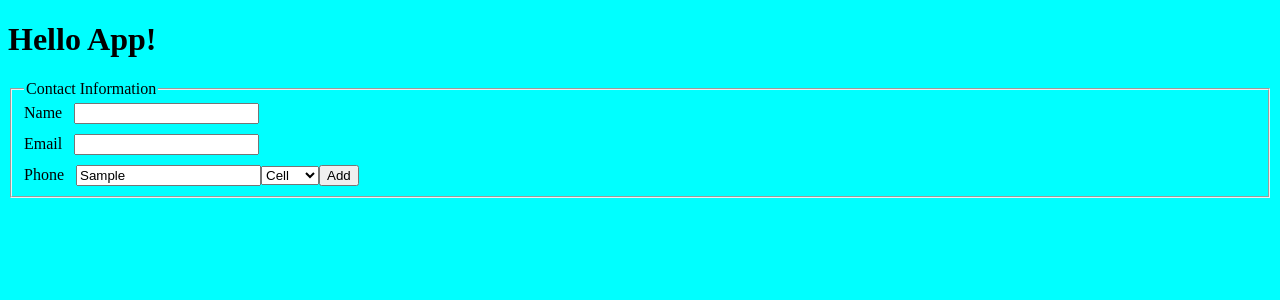
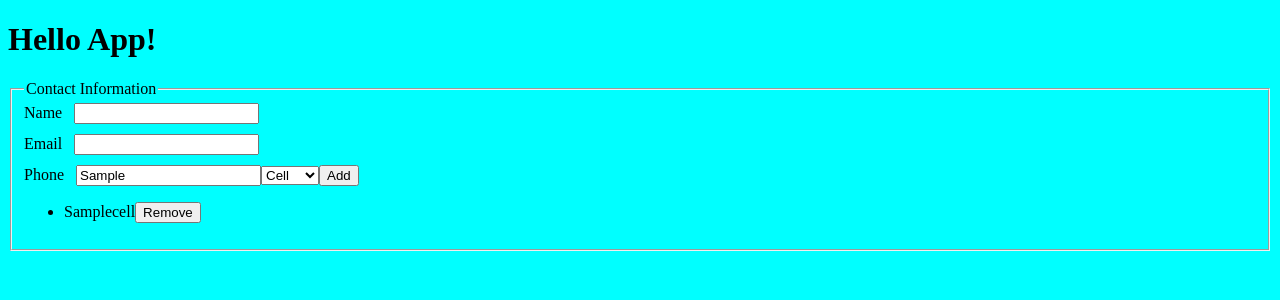
Before and after one commit to gitdingus/cv-application, a React app: page / in a window 1280 px wide. Both pictures are taken after typing "Sample" into the empty fields and a click on the button "Add". Shown: the top 300 px of the page. Built offline with nearby package versions, Linux system fonts and the light colour scheme.

Commit message:
Ability to make a list of contact numbers, working on remove

```diff
--- a/src/components/contact-info/Edit.jsx
+++ b/src/components/contact-info/Edit.jsx
@@ -10,6 +10,12 @@ class Edit extends React.Component {
       email: '',
       phone: '',
       phoneType: 'cell',
+      /* holds array of objects of the form:
+        {
+          number: Number,
+          type: (cell|home|work|other),
+        }
+      */
       phoneList: [],
     };
 
@@ -18,6 +24,7 @@ class Edit extends React.Component {
     this.phoneInputChanged = this.phoneInputChanged.bind(this);
     this.phoneTypeChanged = this.phoneTypeChanged.bind(this);
     this.addPhone = this.addPhone.bind(this);
+    this.removeNumber = this.removeNumber.bind(this);
   }
 
   nameChanged(e) {
@@ -50,12 +57,41 @@ class Edit extends React.Component {
 
   addPhone() {
     console.log('add phone');
+    const { phone, phoneType } = this.state;
+    const newPhone = {
+      number: phone,
+      type: phoneType,
+    };
+
+    this.setState((prevState) => (
+      { phoneList: prevState.phoneList.concat(newPhone) }
+    ), () => {
+      const { phoneList } = this.state;
+      console.log('phone list');
+      console.log(phoneList);
+    });
+  }
+
+  removeNumber() {
+    console.log('remove number');
+  }
+
+  getPhoneListElements() {
+    const { phoneList } = this.state;
+    return phoneList.map((number) => (
+      <li>
+        <span>{number.number}</span>
+        <span>{number.type}</span>
+        <button type="button" onClick={this.removeNumber}>Remove</button>
+      </li>
+    ));
   }
 
   render() {
     const {
       name, email, phone, phoneType,
     } = this.state;
+
     return (
       <fieldset className={styles.contactInfo}>
         <legend>Contact Information</legend>
@@ -79,6 +115,11 @@ class Edit extends React.Component {
             <option value="other">Other</option>
           </select>
           <button type="button" onClick={this.addPhone}>Add</button>
+          <div className="added-numbers">
+            <ul className="numbers-list">
+              { this.getPhoneListElements() }
+            </ul>
+          </div>
         </div>
       </fieldset>
     );
```
